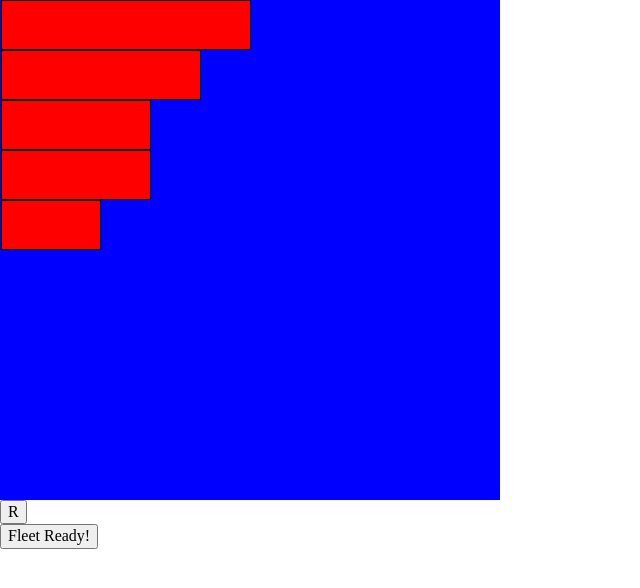
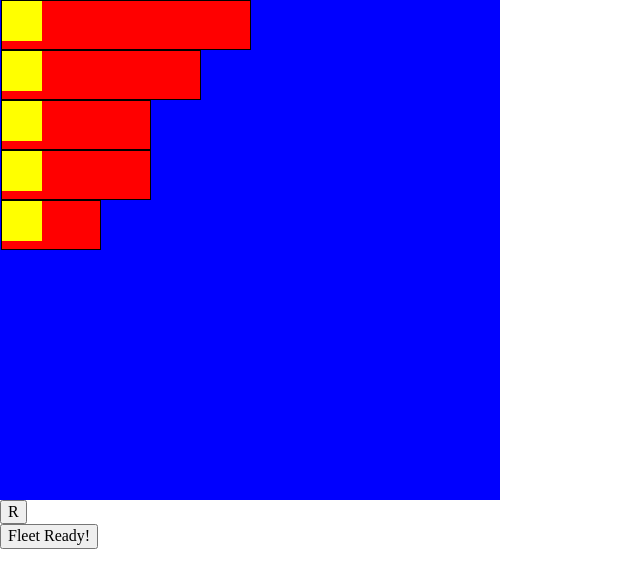
Before and after one commit to beck410/battleship, a website: page app/index.html in a window 1280 px wide. Shown: the whole page, without its empty margins (0-640 px from the left). Drawn offline with nearby package versions, Linux system fonts and the light colour scheme; files that its build step writes are made by us from their sources.

Commit message:
added jqueryiu handle to ships

```diff
--- a/app/index.html
+++ b/app/index.html
@@ -12,7 +12,7 @@
   <div class="player-grid">
     <table>
       <tr>
-        <td><span data-ship='carrier' class="carrier-horizontal ship"></span></td>
+        <td><div><span data-ship='carrier' class="carrier-horizontal ship"><span id="arrow"><span></div></td>
         <td></td>
         <td></td>
         <td></td>
@@ -24,7 +24,7 @@
         <td></td>
       </tr>
       <tr>
-        <td><span data-ship='battleship' class="battleship-horizontal ship"></span></td>
+        <td><div data-ship='battleship' class="battleship-horizontal ship"><span id="arrow"></span></div></td>
         <td></td>
         <td></td>
         <td></td>
@@ -36,7 +36,7 @@
         <td></td>
       </tr>
       <tr>
-        <td><span data-ship='cruiser' class="cruiser-horizontal ship"></span></td>
+        <td><div data-ship='cruiser' class="cruiser-horizontal ship"><span id="arrow"></span></div></td>
         <td></td>
         <td></td>
         <td></td>
@@ -48,7 +48,7 @@
         <td></td>
       </tr>
       <tr>
-        <td><span data-ship='submarine' class="submarine-horizontal ship"></span></td>
+        <td><div data-ship='submarine' class="submarine-horizontal ship"><span id="arrow"></span></div></td>
         <td></td>
         <td></td>
         <td></td>
@@ -60,7 +60,7 @@
         <td></td>
       </tr>
       <tr>
-        <td><span data-ship='destroyer' class="destroyer-horizontal ship"></span></td>
+        <td><div data-ship='destroyer' class="destroyer-horizontal ship"><span id="arrow"></span></div></td>
         <td></td>
         <td></td>
         <td></td>
--- a/app/js/main.js
+++ b/app/js/main.js
@@ -22,12 +22,14 @@
     grid: [50,50],
     revert: 'invalid',
     snap: 'td',
+    handle: '#arrow'
   });
   $('.player-grid table td').droppable({
     greedy: true,
     drop: function(event, ui){
       var shipType = findShipType(ui.draggable);
       console.log(shipType);
+      console.log($(this));
       $(this).addClass('hasShip');
     },
     out: function(){
--- a/app/sass/_ships.scss
+++ b/app/sass/_ships.scss
@@ -10,6 +10,13 @@
   position: absolute;
   border: 1px solid black;
   margin-top: -25px;
+
+  span {
+    height: 40px;
+    width: 40px;
+    background: yellow;
+    display: inline-block;
+  }
 }
 
 .start-buttons {
--- a/app/styles/battleship.css
+++ b/app/styles/battleship.css
@@ -33,6 +33,11 @@
   position: absolute;
   border: 1px solid black;
   margin-top: -25px; }
+  .ship span {
+    height: 40px;
+    width: 40px;
+    background: yellow;
+    display: inline-block; }
 
 .start-buttons {
   width: 100px; }
```
Also changed, not shown: app/images/arrow.png (added).
